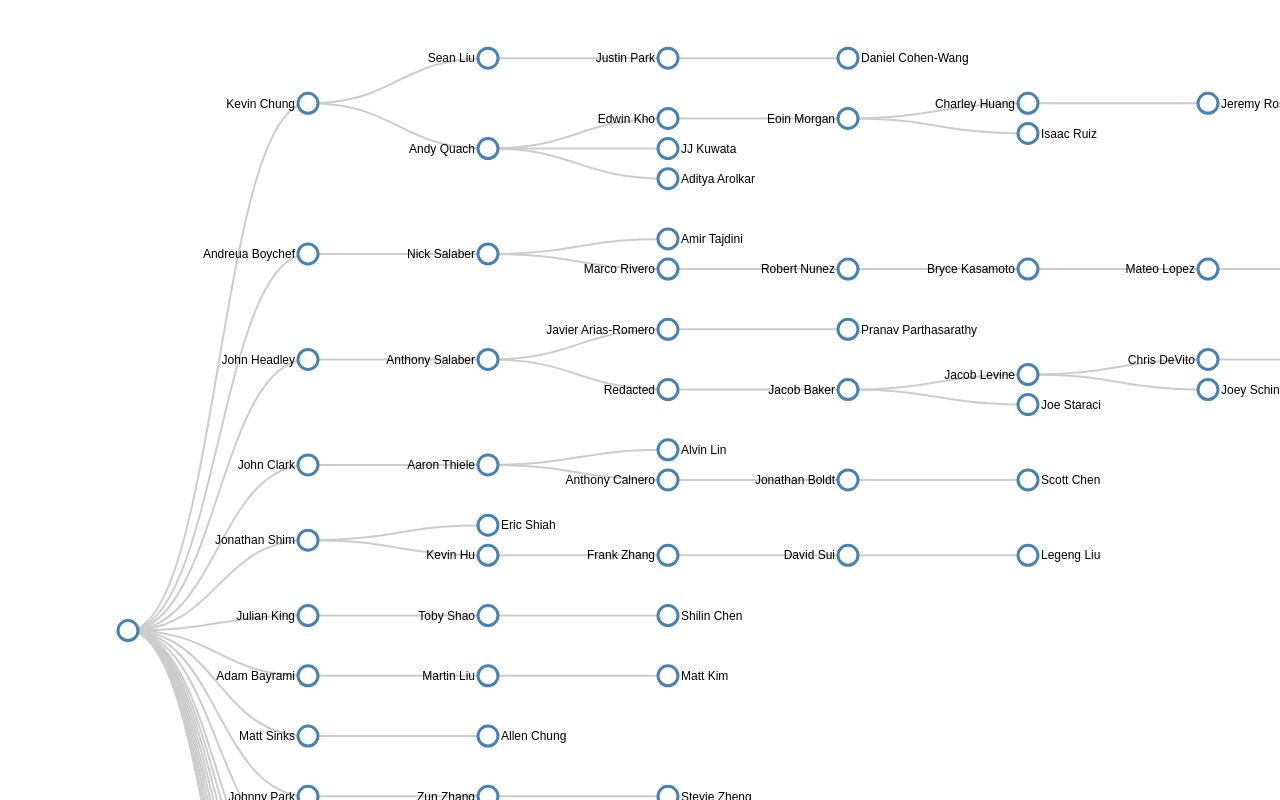
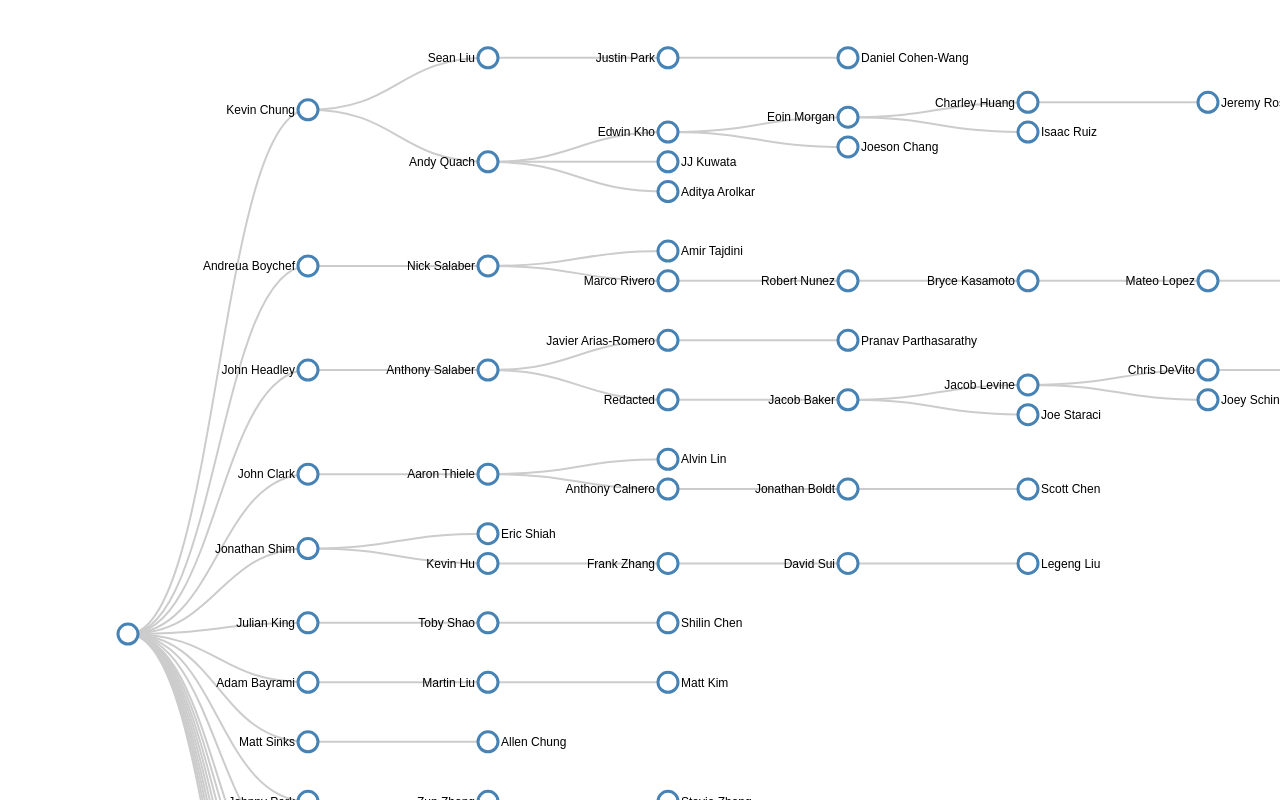
Before and after one commit to sunnya97/AquaDeltFamilyLines, a plain HTML site: page index.html in a window 1280 px wide. Shown: the top 800 px of the page. Drawn offline with nearby package versions, Linux system fonts and the light colour scheme.

Commit message:
fixed Joeson

```diff
--- a/index.html
+++ b/index.html
@@ -44,7 +44,7 @@ var data = [
     { "name" : "Charley Huang", "parent":"Eoin Morgan" },
     { "name" : "Jeremy Rosen", "parent":"Charley Huang" },
     { "name" : "Isaac Ruiz", "parent":"Eoin Morgan" },
-    { "name" : "Joeson Chang", "parent":"Joeson Chang" },
+    { "name" : "Joeson Chang", "parent":"Edwin Kho" },
     { "name" : "JJ Kuwata", "parent":"Andy Quach" },
     { "name" : "Aditya Arolkar", "parent":"Andy Quach" },
     { "name" : "Andreua Boychef", "parent":"" },
```
